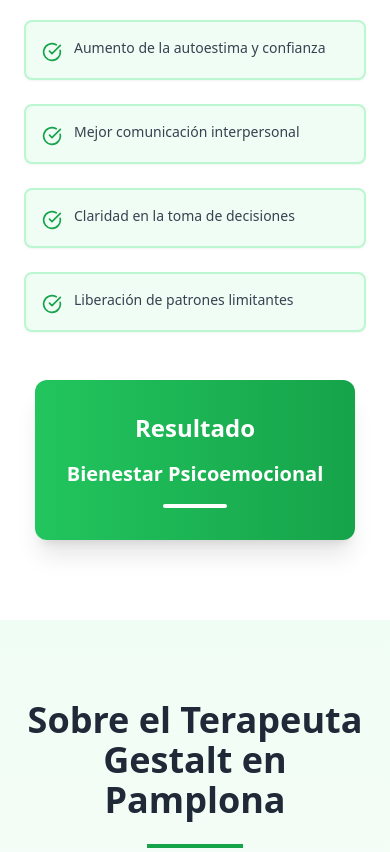
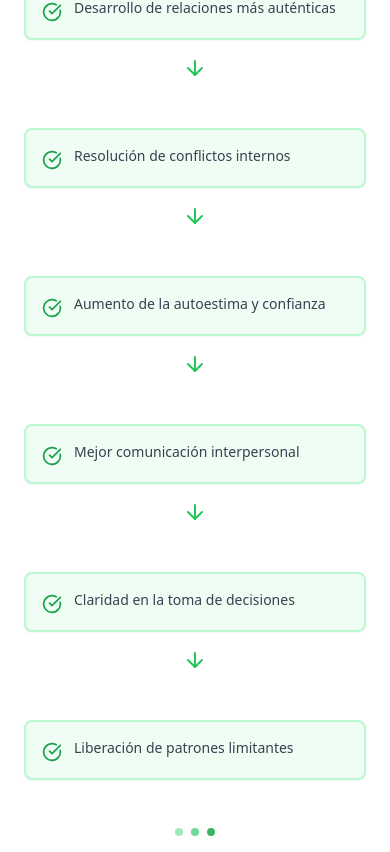
Before and after one commit to NicolauGT/zareak.com, a React (Vite) app: page / in a window 390 px wide. Shown: the part 5032-5884 px from the top of the page. Built offline with nearby package versions, Linux system fonts and the light colour scheme.

Commit message:
Fix: Benefits section network lines
Improved the visual layout of the benefits network in `src/components/Benefits.tsx` to ensure lines connecting the blocks are correctly displayed across different screen sizes (mobile, tablet, and desktop).

```diff
--- a/src/components/Benefits.tsx
+++ b/src/components/Benefits.tsx
@@ -1,5 +1,5 @@
 
-import { CheckCircle, ArrowRight } from "lucide-react";
+import { CheckCircle, ArrowRight, ArrowDown } from "lucide-react";
 
 const Benefits = () => {
   const benefits = [
@@ -29,38 +29,69 @@ const Benefits = () => {
 
         <div className="relative">
           {/* Red de beneficios */}
-          <div className="grid grid-cols-1 md:grid-cols-2 lg:grid-cols-3 gap-6 mb-12">
+          <div className="grid grid-cols-1 md:grid-cols-2 lg:grid-cols-3 gap-8 mb-12 relative">
             {benefits.map((benefit, index) => (
-              <div key={index} className="relative">
-                <div className="bg-green-50 p-4 rounded-lg border-2 border-green-200 hover:border-green-400 transition-all duration-300 shadow-sm hover:shadow-md">
+              <div key={index} className="relative flex flex-col items-center">
+                {/* Benefit Card */}
+                <div className="bg-green-50 p-4 rounded-lg border-2 border-green-200 hover:border-green-400 transition-all duration-300 shadow-sm hover:shadow-md w-full">
                   <div className="flex items-start space-x-3">
                     <CheckCircle className="h-5 w-5 text-green-600 mt-1 flex-shrink-0" />
                     <p className="text-gray-700 text-sm font-medium">{benefit}</p>
                   </div>
                 </div>
 
-                {/* Líneas conectoras - solo para algunos elementos para crear efecto de red */}
-                {(index === 2 || index === 5) && (
-                  <div className="hidden lg:block absolute top-1/2 -right-3 transform -translate-y-1/2">
-                    <ArrowRight className="h-4 w-4 text-green-400" />
+                {/* Conexiones verticales para móvil */}
+                {index < benefits.length - 1 && (
+                  <div className="md:hidden flex flex-col items-center mt-4 mb-4">
+                    <ArrowDown className="h-6 w-6 text-green-500" />
                   </div>
                 )}
 
-                {(index === 0 || index === 3 || index === 6) && (
-                  <div className="hidden md:block absolute top-full left-1/2 transform -translate-x-1/2 mt-2">
-                    <div className="w-0.5 h-4 bg-green-300"></div>
+                {/* Conexiones horizontales para tablet (2 columnas) */}
+                {index % 2 === 0 && index < benefits.length - 1 && (
+                  <div className="hidden md:block lg:hidden absolute top-1/2 -right-4 transform -translate-y-1/2 z-10">
+                    <ArrowRight className="h-6 w-6 text-green-500" />
+                  </div>
+                )}
+
+                {/* Conexiones para escritorio (3 columnas) */}
+                {/* Fila superior: conectar elementos 0->1 y 1->2 */}
+                {(index === 0 || index === 1) && (
+                  <div className="hidden lg:block absolute top-1/2 -right-4 transform -translate-y-1/2 z-10">
+                    <ArrowRight className="h-6 w-6 text-green-500" />
+                  </div>
+                )}
+
+                {/* Fila media: conectar elementos 3->4 y 4->5 */}
+                {(index === 3 || index === 4) && (
+                  <div className="hidden lg:block absolute top-1/2 -right-4 transform -translate-y-1/2 z-10">
+                    <ArrowRight className="h-6 w-6 text-green-500" />
+                  </div>
+                )}
+
+                {/* Fila inferior: conectar elementos 6->7 */}
+                {index === 6 && (
+                  <div className="hidden lg:block absolute top-1/2 -right-4 transform -translate-y-1/2 z-10">
+                    <ArrowRight className="h-6 w-6 text-green-500" />
+                  </div>
+                )}
+
+                {/* Conexiones verticales para escritorio: conectar filas */}
+                {(index === 1 || index === 4) && (
+                  <div className="hidden lg:block absolute top-full left-1/2 transform -translate-x-1/2 mt-2 z-10">
+                    <ArrowDown className="h-8 w-8 text-green-500" />
                   </div>
                 )}
               </div>
             ))}
           </div>
 
-          {/* Líneas conectoras centrales */}
-          <div className="hidden lg:flex justify-center items-center mb-8">
-            <div className="flex space-x-4">
-              <ArrowRight className="h-6 w-6 text-green-500" />
-              <ArrowRight className="h-6 w-6 text-green-500" />
-              <ArrowRight className="h-6 w-6 text-green-500" />
+          {/* Separador visual antes del resultado */}
+          <div className="flex justify-center items-center mb-8">
+            <div className="flex space-x-2">
+              <div className="w-2 h-2 bg-green-400 rounded-full animate-pulse"></div>
+              <div className="w-2 h-2 bg-green-500 rounded-full animate-pulse" style={{animationDelay: '0.2s'}}></div>
+              <div className="w-2 h-2 bg-green-600 rounded-full animate-pulse" style={{animationDelay: '0.4s'}}></div>
             </div>
           </div>
 
```
